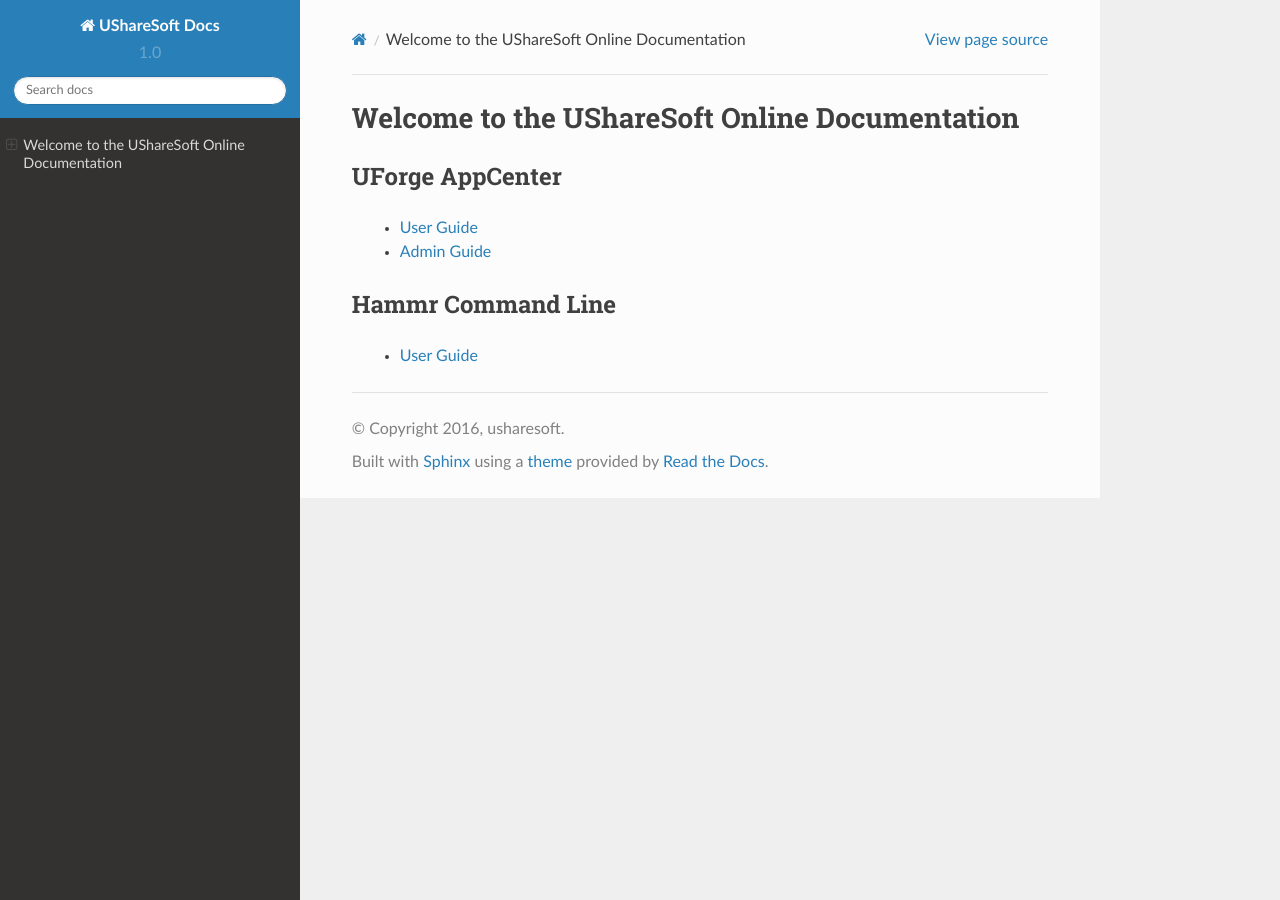
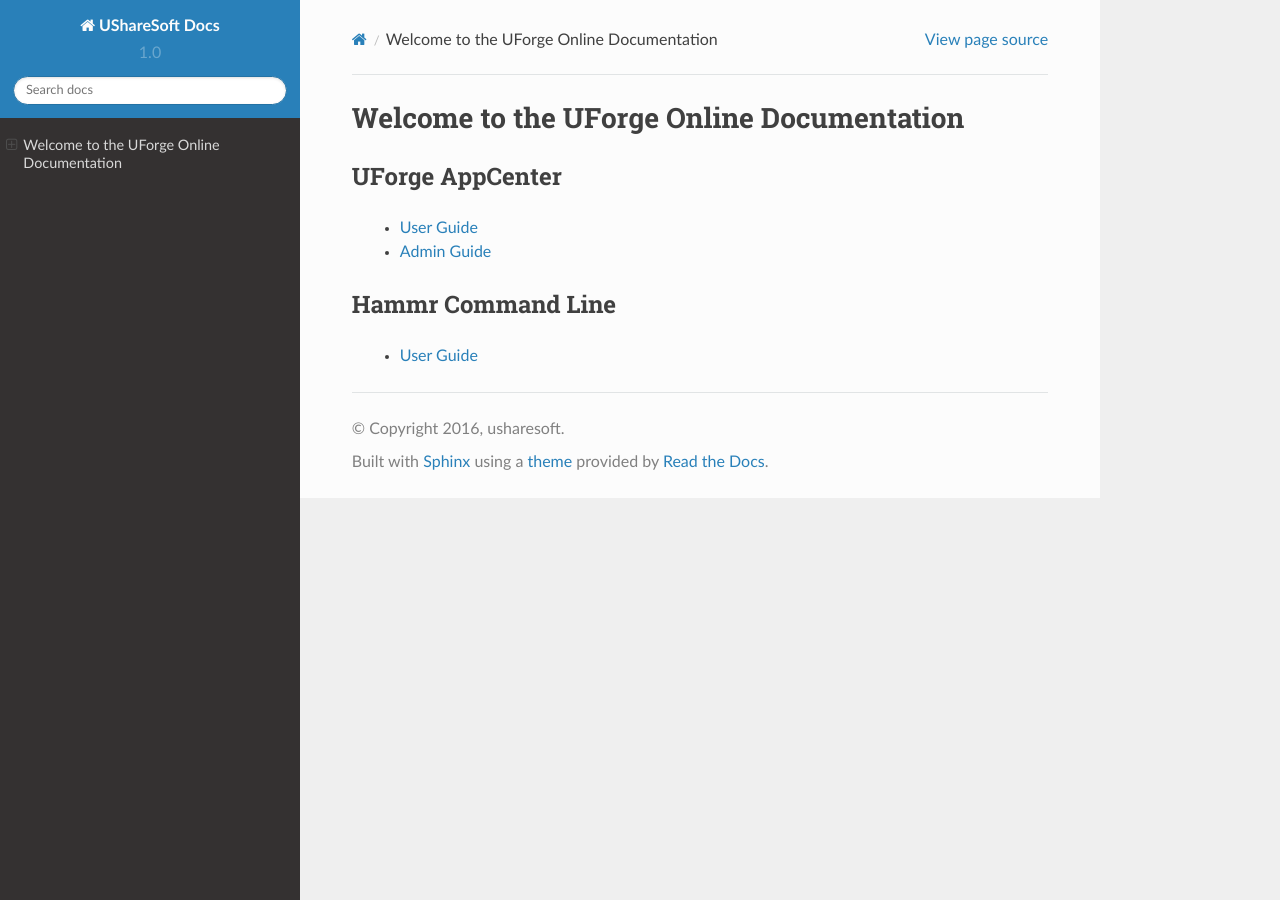
Before and after one commit to usharesoft/docs, a Sphinx documentation site: the page built from toc/source/index.rst, in a window 1280 px wide. Built offline with Sphinx 7.4.7 and the Read the Docs theme 2.0.0, drawn with Linux system fonts in a browser that asks for light colours.

Commit message:
Update index.rst

```diff
--- a/toc/source/index.rst
+++ b/toc/source/index.rst
@@ -1,7 +1,7 @@
-.. Copyright (c) 2007-2016 UShareSoft, All rights reserved
+.. Copyright 2016 FUJITSU LIMITED
 
-Welcome to the UShareSoft Online Documentation
-==============================================
+Welcome to the UForge Online Documentation
+===========================================
 
 UForge AppCenter
 ----------------
```
